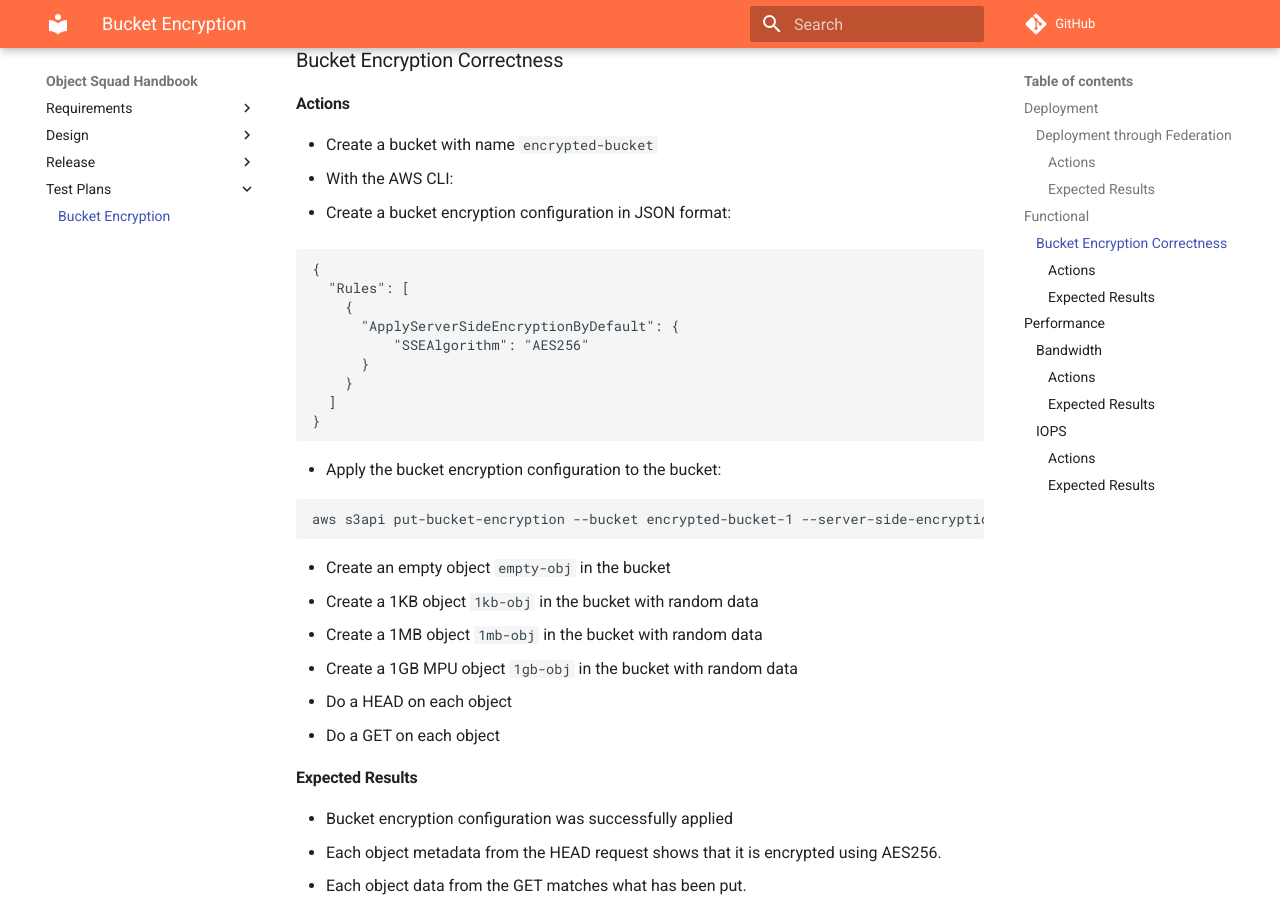
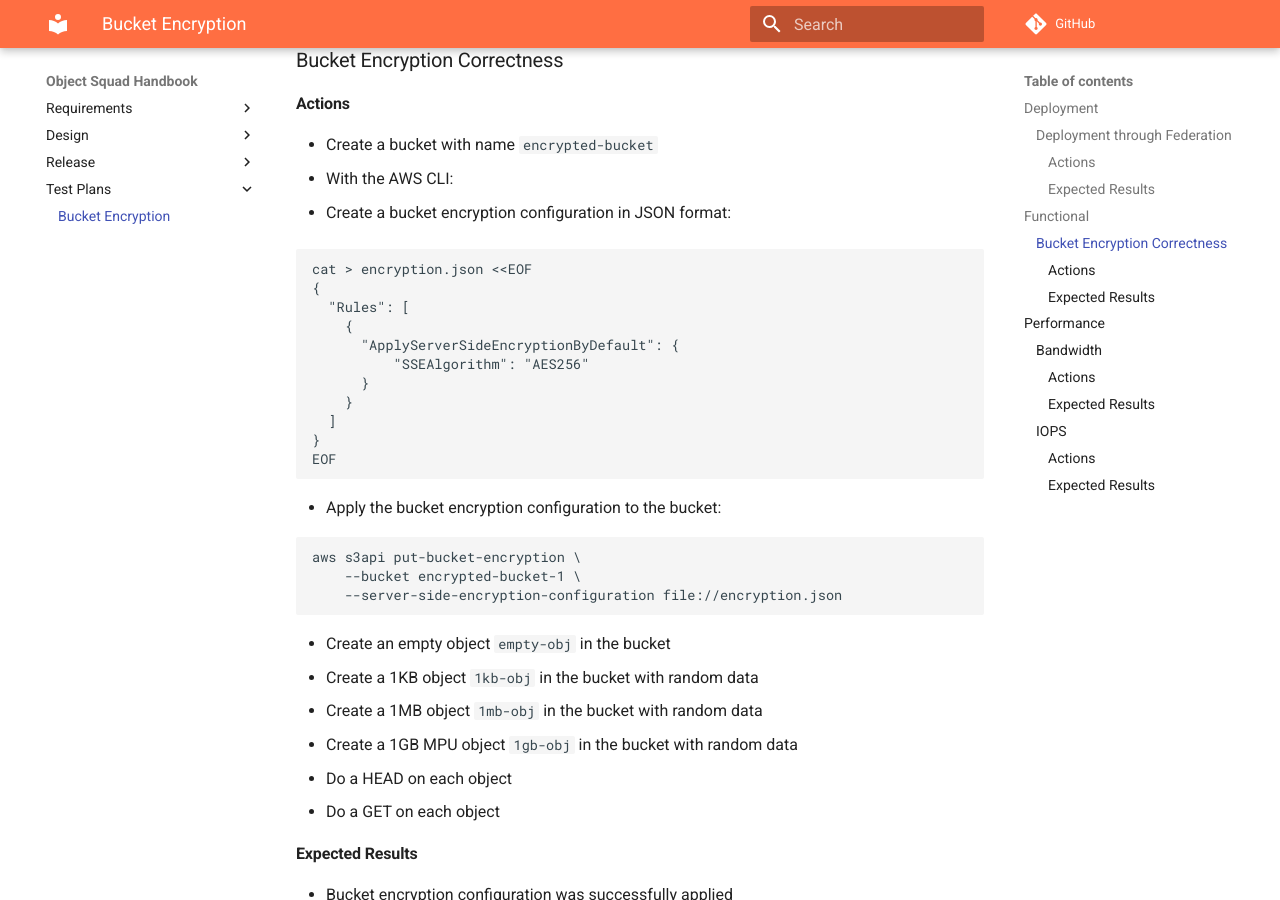
Before and after one commit to scality/Zenko-RFCs, an MkDocs documentation site: the page built from docs/test-plan/bucket-encryption.md, in a window 1280 px wide and 900 px high, scrolled down 558 px. Built offline with MkDocs 1.6.1 and Material for MkDocs 9.7.7, drawn with Linux system fonts in a browser that asks for light colours; comment, search, counter and statistics services are not loaded.

Commit message:
[squash] S3C-4409 rework Bucket Encryption Correctness section

````diff
--- a/docs/test-plan/bucket-encryption.md
+++ b/docs/test-plan/bucket-encryption.md
@@ -26,6 +26,7 @@
   * Create a bucket encryption configuration in JSON format:
 
   ```
+  cat > encryption.json <<EOF
   {
     "Rules": [
       {
@@ -35,12 +36,15 @@
       }
     ]
   }
+  EOF
   ```
 
   * Apply the bucket encryption configuration to the bucket:
 
   ```
-  aws s3api put-bucket-encryption --bucket encrypted-bucket-1 --server-side-encryption-configuration file:///tmp/encryption.json
+  aws s3api put-bucket-encryption \
+      --bucket encrypted-bucket-1 \
+      --server-side-encryption-configuration file://encryption.json
   ```
 
   * Create an empty object `empty-obj` in the bucket
````
